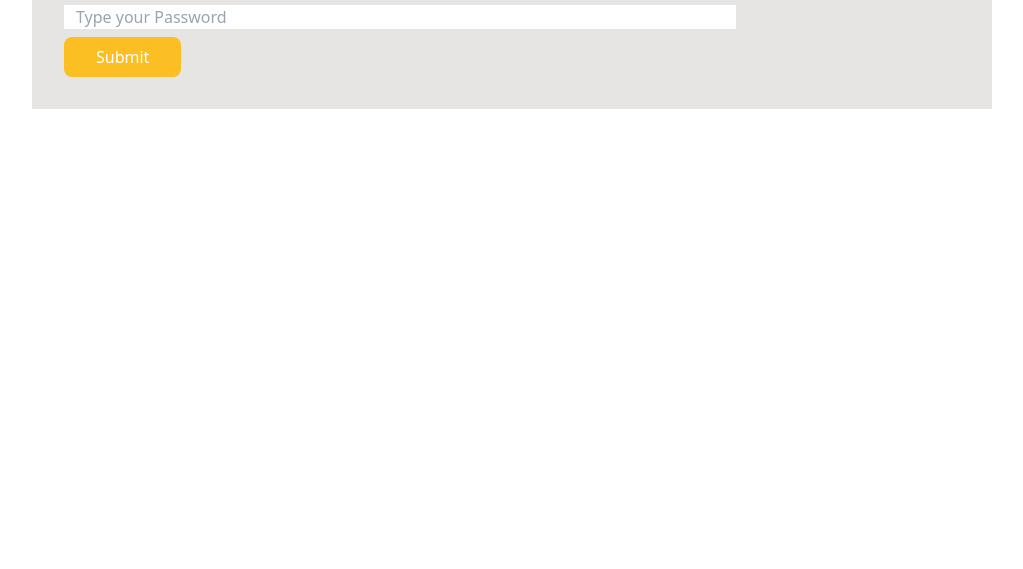
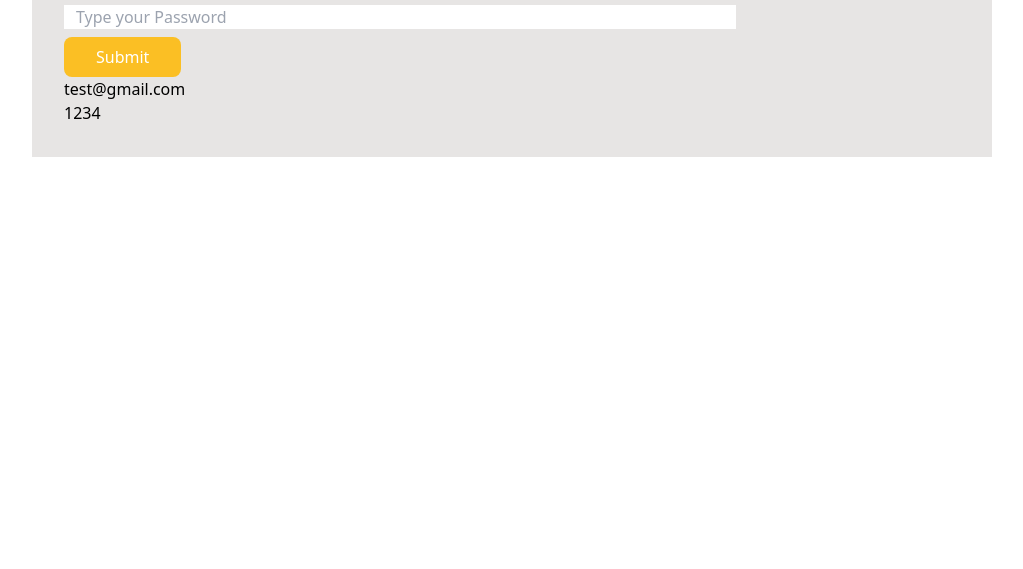
Before and after one commit to simanto97/baap-er-bank, a plain HTML site: page index.html in a window 1280 px wide. Shown: the part 231-800 px from the top of the page, without its empty margins (128-1151 px from the left). Drawn offline with nearby package versions, Linux system fonts and the light colour scheme.

Commit message:
commited

```diff
--- a/index.html
+++ b/index.html
@@ -19,6 +19,8 @@
                 <input id="user-pass" class="w-9/12 block my-2 px-3" type="password" name="" placeholder="Type your Password">
                 <button id="btn-submit" class="bg-amber-400 hover:bg-amber-600 px-8 py-2 text-white font-medium rounded-lg">Submit</button>
             </div>
+            <p>test@gmail.com</p>
+            <p>1234</p>
         </section>
     </main>
     <script src="js/login.js"></script>
```
